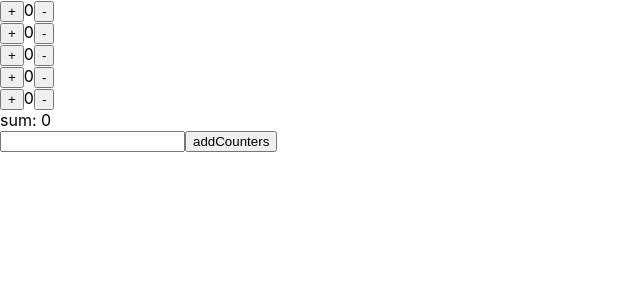
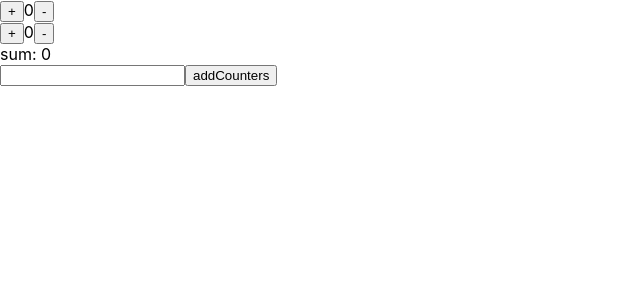
Before and after one commit to bootcamptestkatefan/Day11_Classwork2, a React (Create React App) app in the folder react-counter/: page / in a window 1280 px wide. Shown: the top 300 px of the page, without its empty margins (0-640 px from the left). Built offline with nearby package versions, Linux system fonts and the light colour scheme.

Commit message:
remove state in counter

```diff
--- a/react-counter/src/App.js
+++ b/react-counter/src/App.js
@@ -8,7 +8,7 @@ class App extends Component {
   render() {
     return (
       <div>
-      <CounterGroup lengthOfArray = {5}/>
+      <CounterGroup lengthOfArray = {2}/>
       </div>
     );
   }
--- a/react-counter/src/Components/Counter.js
+++ b/react-counter/src/Components/Counter.js
@@ -3,31 +3,17 @@ import React, { Component } from 'react'
 export default class Counter extends Component {
   //save variable in the same class
   //if i would like to change state, i need to use "this.setState"
-  state = {
-    number: 0
-  }
+
   //below are functions
   //if I need to call them, please use this.function(variables), if no variable, can just use this.function()
-  addOne = () => {
-    this.setState({
-      number: this.state.number + 1
-    })
-    this.props.onUpdate(1)
-  }
-  minusOne = () => {
-    this.setState({
-      number: this.state.number - 1
-    })
-    this.props.onUpdate(-1)
-  }
   //contains sth like html => namely jsx
   //can use state/function of the same class, please place them inside {}
   render() {
     return (
       <div>
-        <button onClick = {this.addOne}>+</button>
-        <span>{this.state.number}</span>
-        <button onClick = {this.minusOne}>-</button>
+        <button onClick = {this.props.onIncrease}>+</button>
+        <span>{this.props.number}</span>
+        <button onClick = {this.props.onDecrease}>-</button>
       </div>
     )
   }
--- a/react-counter/src/Components/CounterGroup.js
+++ b/react-counter/src/Components/CounterGroup.js
@@ -5,7 +5,8 @@ export default class CounterGroup extends Component {
   state ={
     newArray: new Array(this.props.lengthOfArray).fill(0),
     sum: 0,
-    counterSum: 0
+    counterSum: 0,
+    number: 0
   }
   updateSum = (delta) => {
     this.setState ({sum: this.state.sum + delta})
@@ -17,6 +18,16 @@ export default class CounterGroup extends Component {
     })
     return this.state.newArray.map(()=> <Counter/>)
   }
+  increaseOne = () => {
+    this.setState({
+      number: this.state.number +1, sum: this.state.sum +1
+    })
+  }
+  decreaseOne = () => {
+    this.setState({
+      number: this.state.number -1, sum: this.state.sum -1
+    })
+  }
   render() {
     return (
       <div>
@@ -24,6 +35,9 @@ export default class CounterGroup extends Component {
           {this.state.newArray.map(id => <Counter
           onUpdate={this.updateSum}
           counterNum={this.state.count}
+          onIncrease={this.increaseOne}
+          onDecrease={this.decreaseOne}
+          number={this.state.number}
           />
           )}
           sum: {this.state.sum}
```
